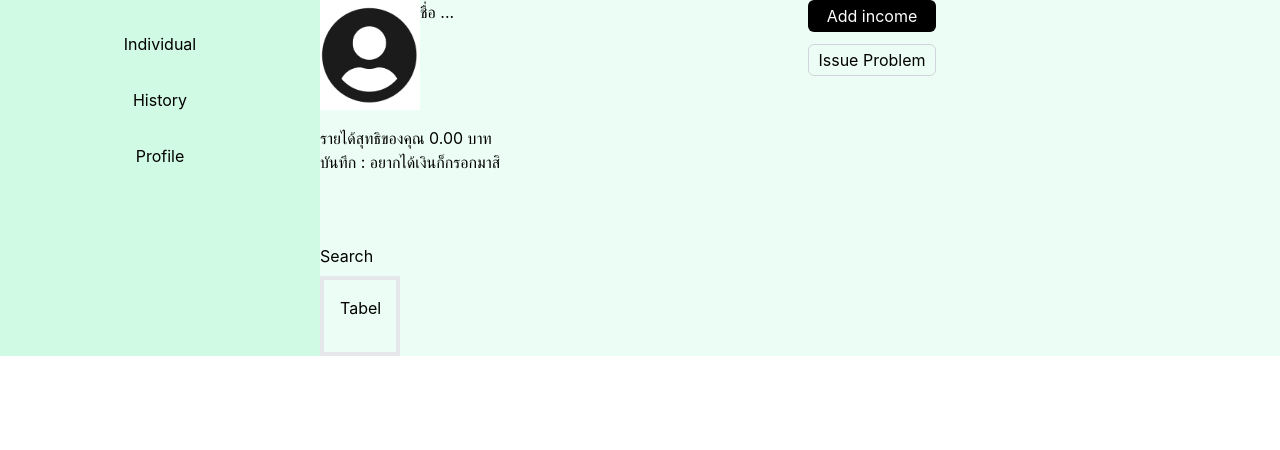
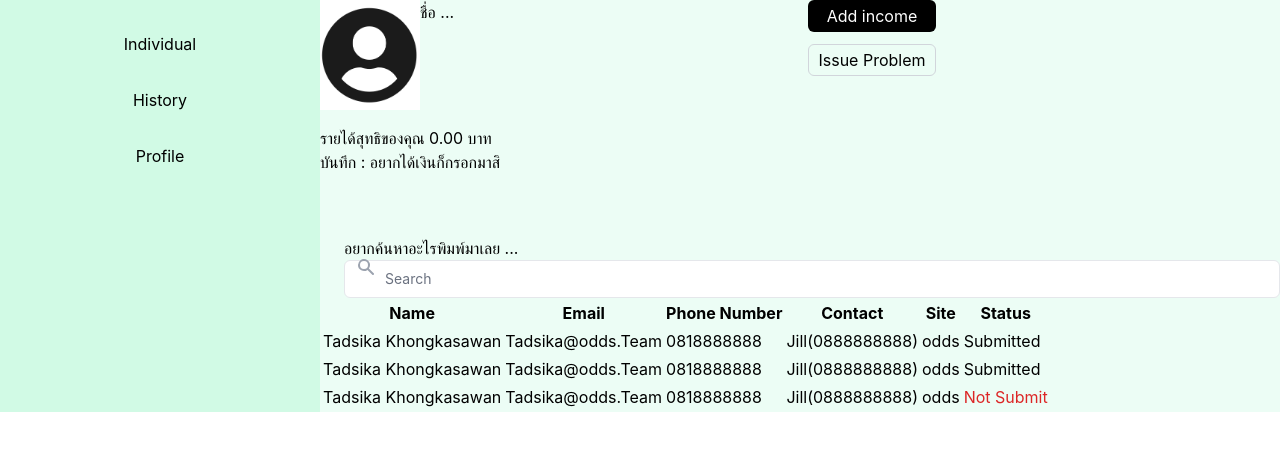
Before and after one commit to Fahlalla/workingrecord-fe, a React (Create React App) app: page / in a window 1280 px wide. Shown: the top 450 px of the page. Built offline with nearby package versions, Linux system fonts and the light colour scheme.

Commit message:
add Search bar + mockup data

```diff
--- a/src/page/Home.js
+++ b/src/page/Home.js
@@ -9,7 +9,7 @@ const Home = () => {
         <div className="my-8">Profile</div>
       </div>
       <div className="w-3/4 bg-green-50">
-        <div className="grid grid-flow-col grid-rows-2 grid-cols-2 gap-4">
+        <div className="grid grid-flow-col grid-cols-2 grid-rows-2 gap-4">
           <div className="flex">
             <img src={Profile} alt="Profile" width="100" height="100" />
             <div>ชื่อ ...</div>
@@ -19,16 +19,63 @@ const Home = () => {
             <div>บันทึก : อยากได้เงินก็กรอกมาสิ</div>
           </div>
           <div className="flex flex-col space-y-3">
-            <button className="flex items-center justify-center rounded-md bg-black text-white w-32 h-8">
+            <button className="flex items-center justify-center w-32 h-8 text-white bg-black rounded-md">
               Add income
             </button>
-            <button className="flex items-center justify-center rounded-md border border-gray-300 w-32 h-8">
+            <button className="flex items-center justify-center w-32 h-8 border border-gray-300 rounded-md">
               Issue Problem
             </button>
           </div>
         </div>
-        <div className="my-2">Search</div>
-        <div className="box-content h-10 w-10 p-4 border-4">Tabel</div>
+
+
+
+        <form class="relative ml-6 list-disc">
+          <div>อยากค้นหาอะไรพิมพ์มาเลย ... </div>
+          <svg width="20" height="20" fill="currentColor" class="absolute left-3 top-1/2 transform -translate-y-1/2 text-gray-400">
+            <path fill-rule="evenodd" clip-rule="evenodd" d="M8 4a4 4 0 100 8 4 4 0 000-8zM2 8a6 6 0 1110.89 3.476l4.817 4.817a1 1 0 01-1.414 1.414l-4.816-4.816A6 6 0 012 8z" />
+          </svg>
+          <input class="focus:border-light-blue-500 focus:ring-1 focus:ring-light-blue-500 focus:outline-none w-full text-sm text-black placeholder-gray-500 border border-gray-200 rounded-md py-2 pl-10" type="text" aria-label="Search" placeholder="Search" />
+        </form>
+
+        <table class="table-auto border-separate">
+          <thead>
+            <tr>
+              <th>Name</th>
+              <th>Email</th>
+              <th>Phone Number</th>
+              <th>Contact</th>
+              <th>Site</th>
+              <th>Status</th>
+            </tr>
+          </thead>
+          <tbody>
+            <tr>
+              <td>Tadsika Khongkasawan</td>
+              <td>Tadsika@odds.Team</td>
+              <td>0818888888</td>
+              <td>Jill(0888888888)</td>
+              <td>odds</td>
+              <td>Submitted</td>
+            </tr>
+            <tr>
+              <td>Tadsika Khongkasawan</td>
+              <td>Tadsika@odds.Team</td>
+              <td>0818888888</td>
+              <td>Jill(0888888888)</td>
+              <td>odds</td>
+              <td>Submitted</td>
+            </tr>
+            <tr>
+              <td>Tadsika Khongkasawan</td>
+              <td>Tadsika@odds.Team</td>
+              <td>0818888888</td>
+              <td>Jill(0888888888)</td>
+              <td>odds</td>
+              <td class=" text-red-600">Not Submit</td>
+            </tr>
+          </tbody>
+        </table>
       </div>
     </div>
   );
```
